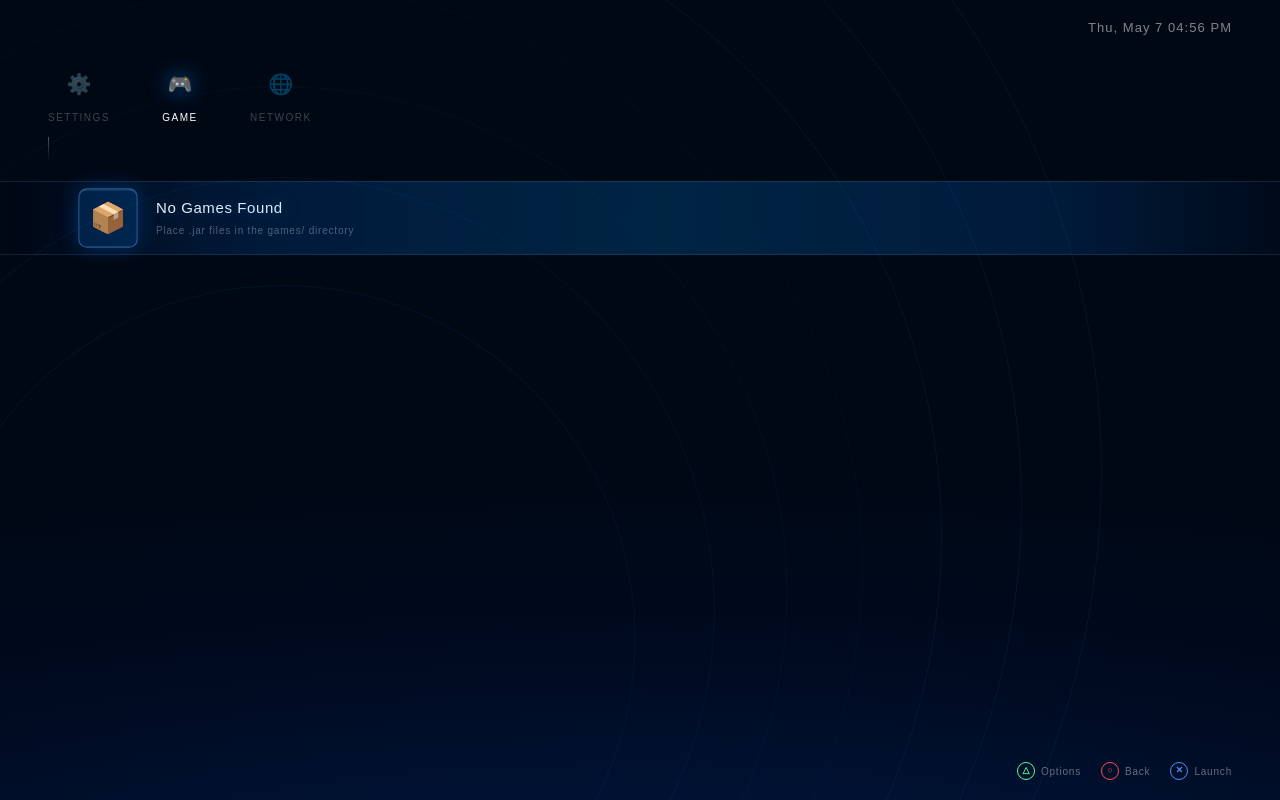
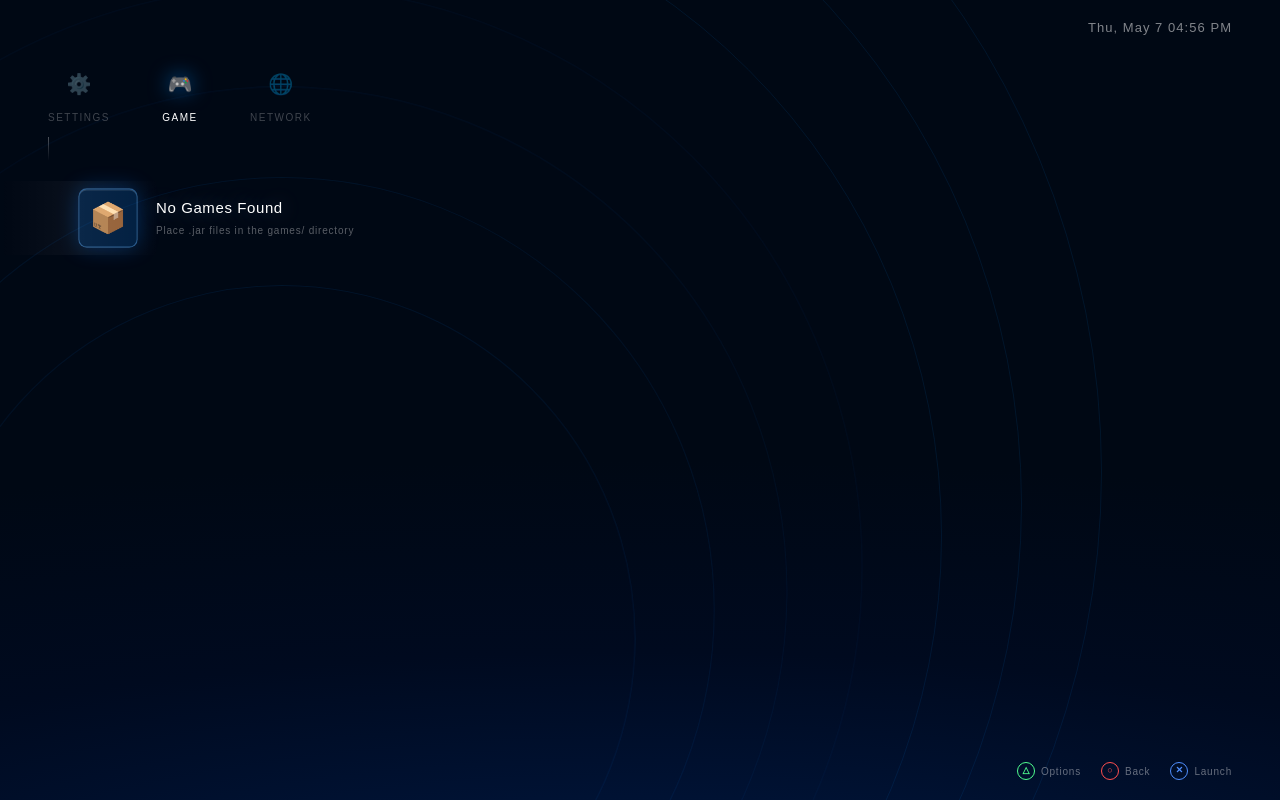
Before and after one commit to DarkDolphin1/jarcade, a React (Vite) app: page / in a window 1280 px wide. Built offline with nearby package versions, Linux system fonts and the light colour scheme.

Commit message:
UI: implement Windows Reveal-style banding effect on list items

```diff
--- a/src/App.css
+++ b/src/App.css
@@ -156,11 +156,10 @@ body {
   cursor: pointer;
   transition: all 0.2s;
   position: relative;
+  overflow: visible; /* Changed to visible for broad reveal */
 }
 
-/* Selected item highlight bar */
-.xmb-item.selected::before {
-  content: '';
+.xmb-selection-bar {
   position: absolute;
   left: -80px;
   right: -48px;
@@ -175,7 +174,61 @@ body {
   );
   border-top: 1px solid rgba(100, 160, 255, 0.15);
   border-bottom: 1px solid rgba(100, 160, 255, 0.15);
+  opacity: 0;
+  transition: opacity 0.3s ease;
+  pointer-events: none;
+  z-index: 0;
+}
+
+.xmb-item.selected .xmb-selection-bar {
+  opacity: 1;
   animation: selectionPulse 8s ease-in-out infinite;
+}
+
+/* The Banding Reveal Effect (Radial component) */
+.xmb-item::after {
+  content: '';
+  position: absolute;
+  inset: -100px; /* Expand reveal area */
+  pointer-events: none;
+  background: radial-gradient(
+    400px circle at var(--mouse-x) 50%,
+    rgba(255, 255, 255, 0.08),
+    transparent 100%
+  );
+  opacity: 0;
+  transition: opacity 0.4s ease;
+  z-index: 5;
+}
+
+.xmb-item:hover::after,
+.xmb-item.selected::after {
+  opacity: 1;
+}
+
+/* Extra sharpness for the X-axis banding twist (Vertical component) */
+.xmb-item::before {
+  content: '';
+  position: absolute;
+  top: 0;
+  bottom: 0;
+  left: var(--mouse-x);
+  width: 160px;
+  transform: translateX(-50%);
+  background: linear-gradient(90deg,
+    transparent 0%,
+    rgba(255, 255, 255, 0.04) 50%,
+    transparent 100%
+  );
+  pointer-events: none;
+  opacity: 0;
+  transition: opacity 0.4s ease;
+  z-index: 6;
+}
+
+.xmb-item:hover::before,
+.xmb-item.selected::before {
+  opacity: 1;
 }
 
 @keyframes selectionPulse {
--- a/src/App.tsx
+++ b/src/App.tsx
@@ -69,6 +69,14 @@ function App() {
     }
   }, [games, selectedIdx, catIdx, launching]);
 
+  const handleMouseMove = useCallback((e: React.MouseEvent) => {
+    const rect = e.currentTarget.getBoundingClientRect();
+    const x = e.clientX - rect.left;
+    const y = e.clientY - rect.top;
+    (e.currentTarget as HTMLElement).style.setProperty("--mouse-x", `${x}px`);
+    (e.currentTarget as HTMLElement).style.setProperty("--mouse-y", `${y}px`);
+  }, []);
+
   useEffect(() => {
     window.addEventListener("keydown", handleKey);
     return () => window.removeEventListener("keydown", handleKey);
@@ -124,7 +132,7 @@ function App() {
 
       <div className="xmb-separator" />
 
-      <div className="xmb-items">
+      <div className="xmb-items" onMouseMove={handleMouseMove}>
         {activeCat.id === "game" ? (
           loading ? (
             <div className="text-indigo-200/30 font-light tracking-widest text-xs uppercase animate-pulse">
--- a/src/components/GameCard.tsx
+++ b/src/components/GameCard.tsx
@@ -14,6 +14,7 @@ const GameCard: React.FC<GameCardProps> = ({ name, onClick, selected, icon, emoj
       onClick={onClick}
       className={`xmb-item ${selected ? "selected" : ""}`}
     >
+      <div className="xmb-selection-bar" />
       <div className="xmb-item-icon">
         {icon ? (
           <img src={icon} alt={name} className="w-full h-full object-contain p-2 rounded-lg" />
```
